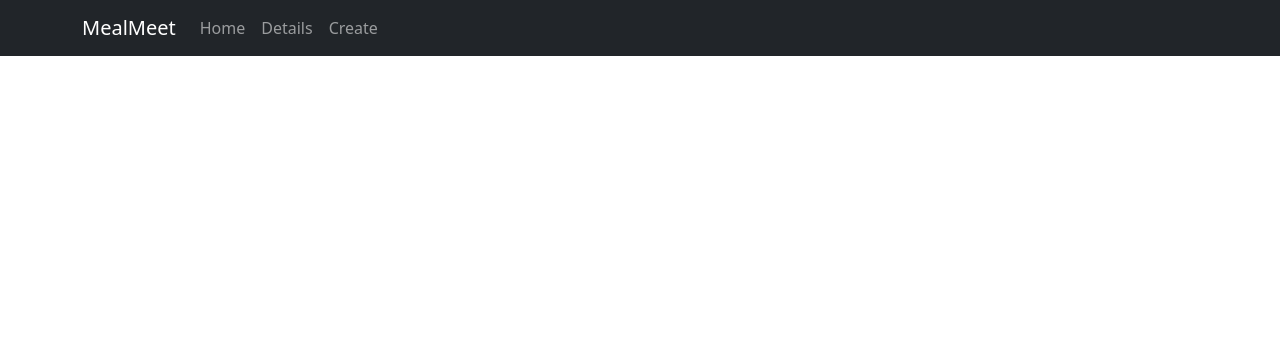
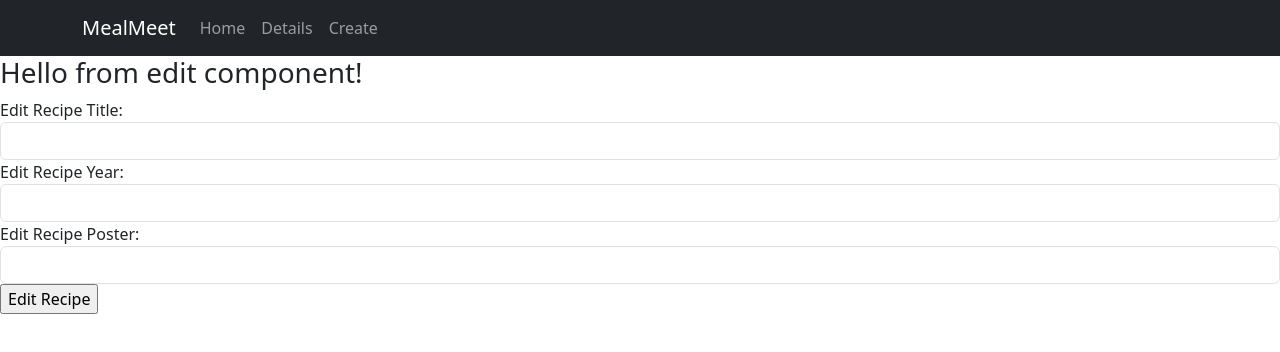
Before and after one commit to TiffanyYongNgikChee/MealMeet, a React (Create React App) app: page /edit/1 in a window 1280 px wide. Shown: the top 352 px of the page. Built offline with nearby package versions, Linux system fonts and the light colour scheme; no server answers.

Commit message:
add edit functionality

```diff
--- a/src/App.js
+++ b/src/App.js
@@ -1,6 +1,7 @@
 import Food from "./components/food";
 import Details from "./components/details";
 import Create from "./components/create";
+import Edit from "./components/edit";
 import { BrowserRouter as Router, Route, Routes } from 'react-router-dom';
 import NavigationBar from './components/navigationBar';
 import 'bootstrap/dist/css/bootstrap.min.css';
@@ -13,6 +14,7 @@
         <Route path="/food" element={<Food />} />
         <Route path="/details" element={<Details/>} />
         <Route path="/create" element={<Create/>} />
+        <Route path='/edit/:id' element={<Edit />} />
       </Routes>
     </Router>
   );
--- a/src/BackEnd/server.js
+++ b/src/BackEnd/server.js
@@ -24,9 +24,15 @@
     res.status(200).json({movies})
 });
 
+
 app.get('/api/movies/:id', async (req ,res)=>{
     const movie = await movieModel.findById(req.params.id);
     res.json(movie);
+  })
+
+  app.put('/api/movies/:id', async (req, res)=>{
+    const movie = await movieModel.findByIdAndUpdate(req.params.id, req.body, {new:true});
+    res.send(movie);
   })
 
 app.use(function(req, res, next) {
--- /dev/null
+++ b/src/components/edit.js
@@ -0,0 +1,77 @@
+import React from 'react';
+import { useParams } from 'react-router-dom';
+import { useState, useEffect } from 'react';
+import axios from 'axios';
+import { useNavigate } from "react-router-dom";
+
+const Edit = () => {
+    const {id} = useParams();
+    const [title, setTitle] = useState('');
+    const [year, setYear] = useState('');
+    const [poster, setPoster] = useState('');
+    const navigate = useNavigate();
+
+    useEffect(()=>{
+        axios.get('http://localhost:4000/api/movies/'+id)
+        .then((res)=>{
+            console.log("sucess "+res.data);
+            setTitle(res.data.title);
+            setYear(res.data.year);
+            setPoster(res.data.poster);
+        })
+        .catch((err)=>{console.log(err)});
+    },[id]);
+
+
+    const handleSubmit = (e) => {
+        e.preventDefault();
+        const movie = {title,year,poster};
+        console.log(movie);
+
+        axios.put('http://localhost:4000/api/movies/'+id, movie)
+        .then((res)=>{
+            console.log("Edited: "+res.data);
+            navigate('/edit');
+        })
+        .catch((err)=>{
+            console.log(err);
+        });
+
+    }
+
+    return (
+        <div>
+            <h3>Hello from edit component!</h3>
+            <form onSubmit={handleSubmit}>
+                <div className="form-group">
+                    <label>Edit Recipe Title: </label>
+                    <input type="text"
+                        className="form-control"
+                        value={title}
+                        onChange={(e) => { setTitle(e.target.value) }}
+                    />
+                </div>
+                <div className="form-group">
+                    <label>Edit Recipe Year: </label>
+                    <input type="text"
+                        className="form-control"
+                        value={year}
+                        onChange={(e) => { setYear(e.target.value) }}
+                    />
+                </div>
+                <div className="form-group">
+                    <label>Edit Recipe Poster: </label>
+                    <input type="text"
+                        className="form-control"
+                        value={poster}
+                        onChange={(e) => { setPoster(e.target.value) }}
+                    />
+                </div>
+                <div>
+                    <input type="submit" value="Edit Recipe"></input>
+                </div>
+            </form>
+        </div>
+    );
+}
+export default Edit;
--- a/src/components/recipeItem.js
+++ b/src/components/recipeItem.js
@@ -1,5 +1,6 @@
 import { useEffect } from "react";
 import Card from 'react-bootstrap/Card';
+import { Link } from "react-router-dom";
 
 const RecipeItem = (props)=> {
   useEffect(() => {
@@ -16,6 +17,8 @@
             <footer>{props.myrecipe.year}</footer>
           </blockquote>
         </Card.Body>
+        <Link to={"/edit/" + props.myrecipe._id} className="btn btn-primary">Edit</Link>
+
       </Card>
     </div>
   );
```
